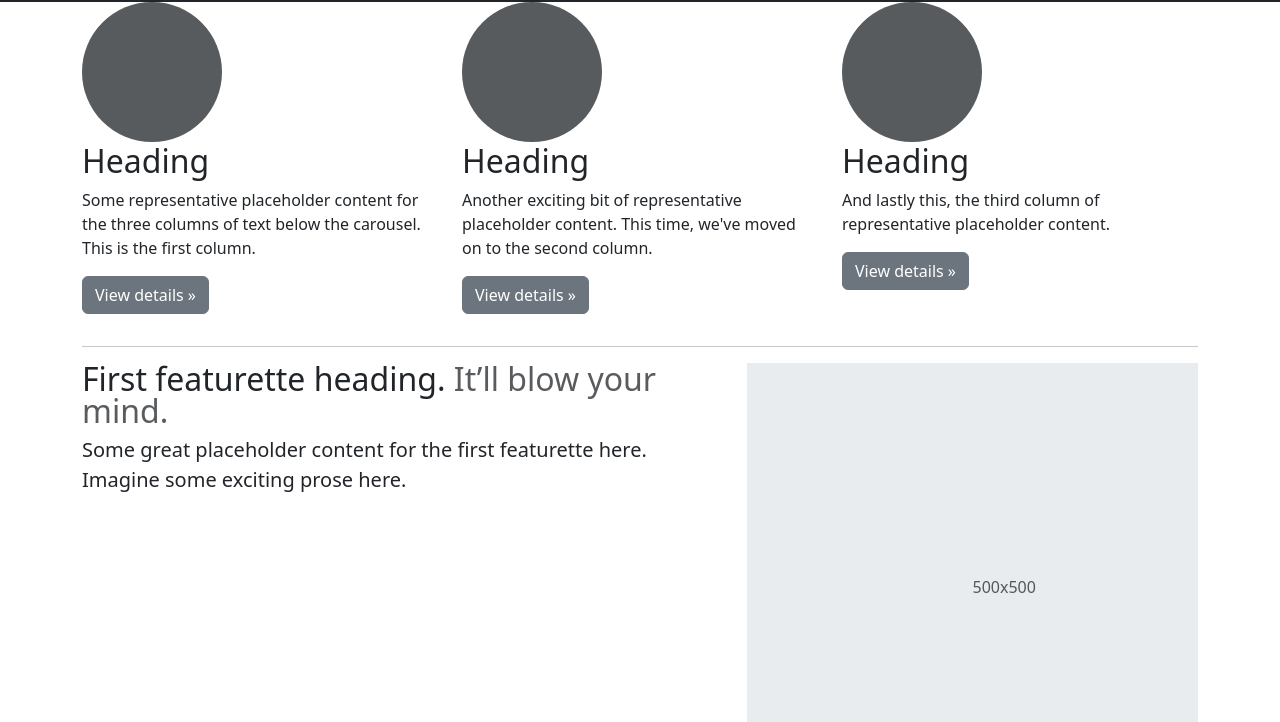
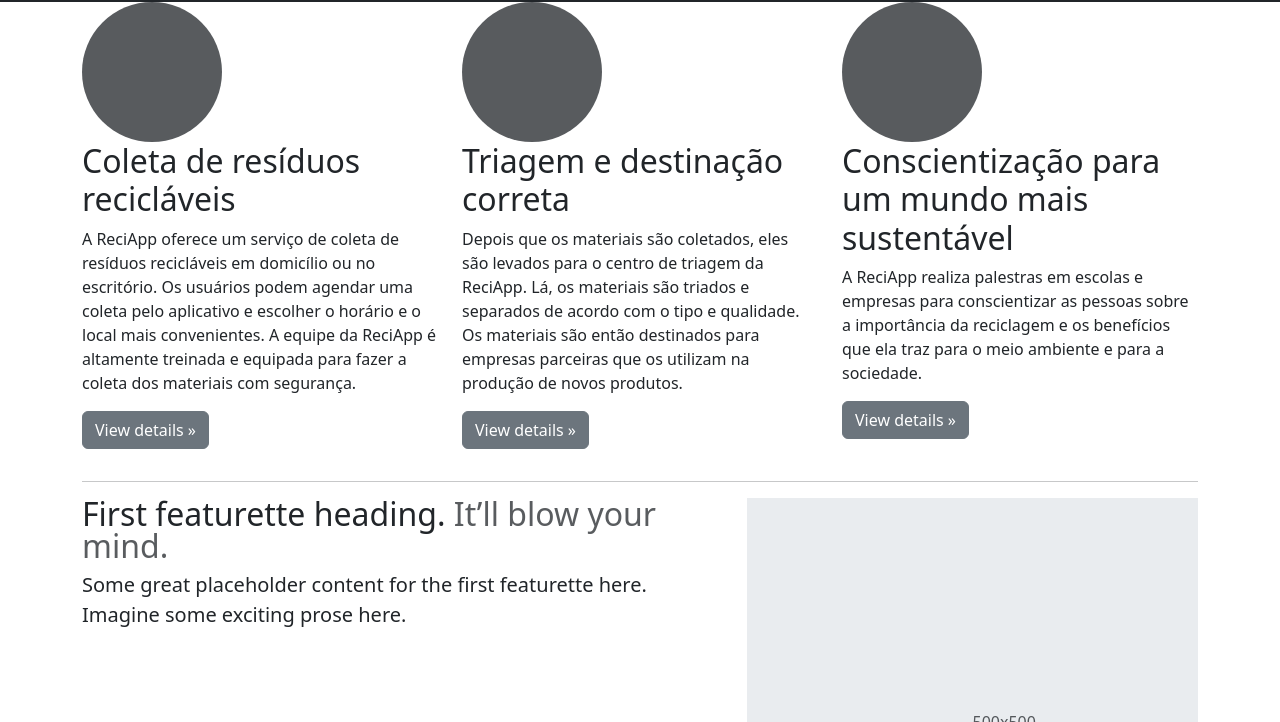
Before and after one commit to FabioAqui/website-recytech-bootstrap, a plain HTML site: page Pages/servicos.html in a window 1280 px wide. Shown: the part 78-800 px from the top of the page. Drawn offline with nearby package versions, Linux system fonts and the light colour scheme.

Commit message:
Informacao adicionada em servicos

```diff
--- a/Pages/servicos.html
+++ b/Pages/servicos.html
@@ -90,20 +90,20 @@
           <div class="row">
             <div class="col-lg-4">
               <svg class="bd-placeholder-img rounded-circle" width="140" height="140" xmlns="http://www.w3.org/2000/svg" role="img" aria-label="Placeholder" preserveAspectRatio="xMidYMid slice" focusable="false"><title>Placeholder</title><rect width="100%" height="100%" fill="var(--bs-secondary-color)"/></svg>
-              <h2 class="fw-normal">Heading</h2>
-              <p>Some representative placeholder content for the three columns of text below the carousel. This is the first column.</p>
+              <h2 class="fw-normal">Coleta de resíduos recicláveis</h2>
+              <p>A ReciApp oferece um serviço de coleta de resíduos recicláveis em domicílio ou no escritório. Os usuários podem agendar uma coleta pelo aplicativo e escolher o horário e o local mais convenientes. A equipe da ReciApp é altamente treinada e equipada para fazer a coleta dos materiais com segurança.</p>
               <p><a class="btn btn-secondary" href="#">View details &raquo;</a></p>
             </div><!-- /.col-lg-4 -->
             <div class="col-lg-4">
               <svg class="bd-placeholder-img rounded-circle" width="140" height="140" xmlns="http://www.w3.org/2000/svg" role="img" aria-label="Placeholder" preserveAspectRatio="xMidYMid slice" focusable="false"><title>Placeholder</title><rect width="100%" height="100%" fill="var(--bs-secondary-color)"/></svg>
-              <h2 class="fw-normal">Heading</h2>
-              <p>Another exciting bit of representative placeholder content. This time, we've moved on to the second column.</p>
+              <h2 class="fw-normal">Triagem e destinação correta</h2>
+              <p>Depois que os materiais são coletados, eles são levados para o centro de triagem da ReciApp. Lá, os materiais são triados e separados de acordo com o tipo e qualidade. Os materiais são então destinados para empresas parceiras que os utilizam na produção de novos produtos.</p>
               <p><a class="btn btn-secondary" href="#">View details &raquo;</a></p>
             </div><!-- /.col-lg-4 -->
             <div class="col-lg-4">
               <svg class="bd-placeholder-img rounded-circle" width="140" height="140" xmlns="http://www.w3.org/2000/svg" role="img" aria-label="Placeholder" preserveAspectRatio="xMidYMid slice" focusable="false"><title>Placeholder</title><rect width="100%" height="100%" fill="var(--bs-secondary-color)"/></svg>
-              <h2 class="fw-normal">Heading</h2>
-              <p>And lastly this, the third column of representative placeholder content.</p>
+              <h2 class="fw-normal">Conscientização para um mundo mais sustentável</h2>
+              <p>A ReciApp realiza palestras em escolas e empresas para conscientizar as pessoas sobre a importância da reciclagem e os benefícios que ela traz para o meio ambiente e para a sociedade.</p>
               <p><a class="btn btn-secondary" href="#">View details &raquo;</a></p>
             </div><!-- /.col-lg-4 -->
           </div>
```
